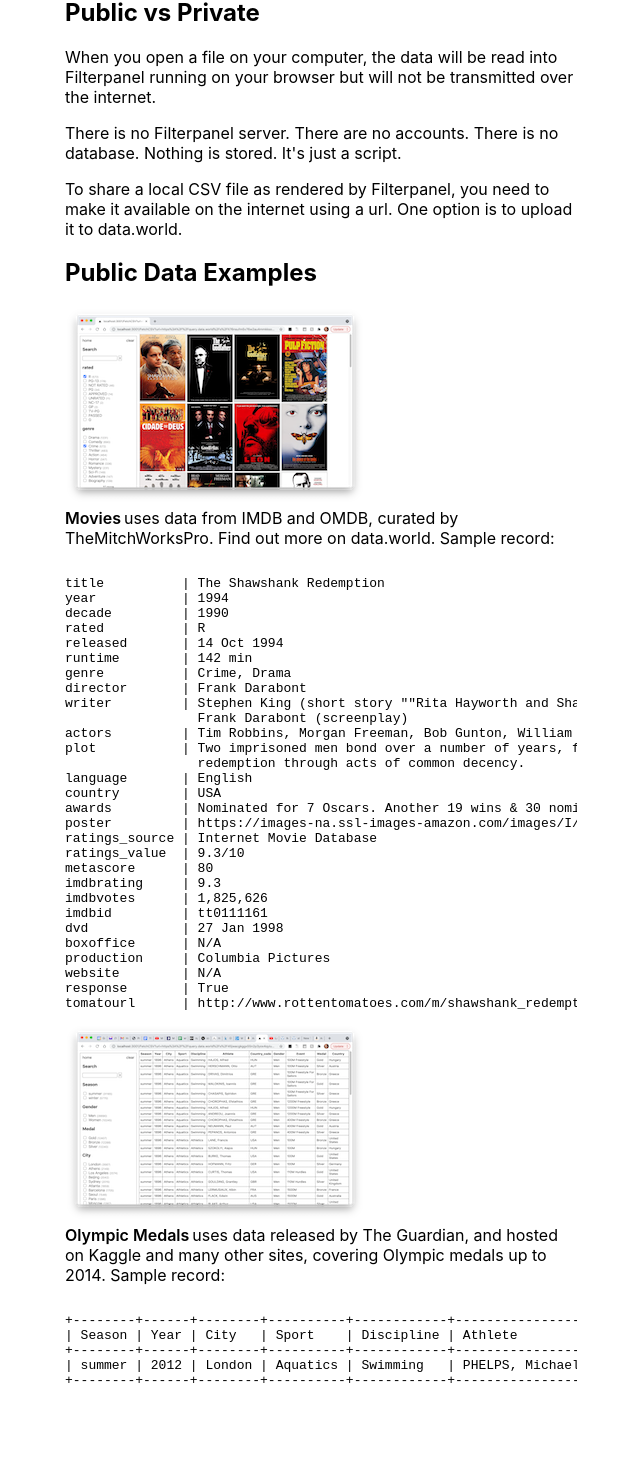
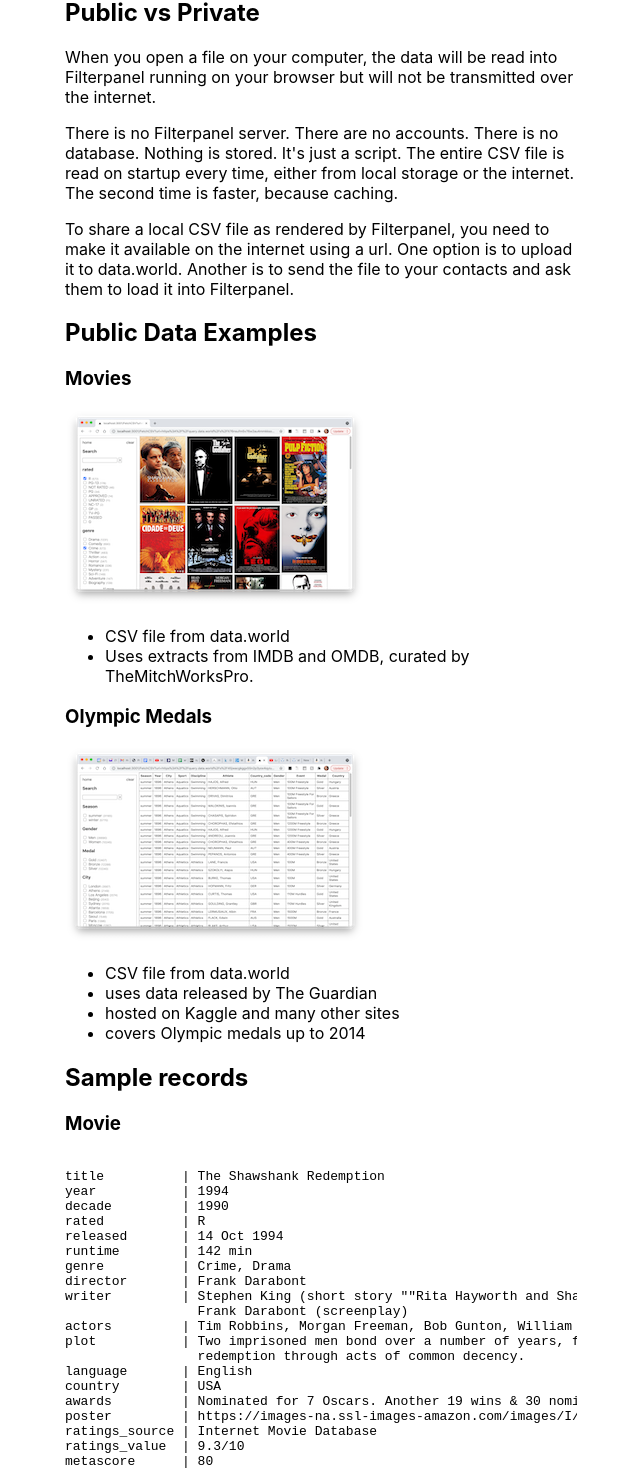
Before and after one commit to johndimm/filterpanel-csv, a Next.js app: page / in a window 1280 px wide. Shown: the part 1280-2750 px from the top of the page, without its empty margins (319-959 px from the left). Before the commit the page ends 2685 px from the top, so only its background shows below. Built offline with nearby package versions, Linux system fonts and the light colour scheme.

Commit message:
Updates to the intro text.

```diff
--- a/src/pages/index.js
+++ b/src/pages/index.js
@@ -111,46 +111,60 @@ function MainPage() {
 				</p>
 				<p>
 					There is no Filterpanel server. There are no accounts. There is no database. Nothing is
-					stored. It's just a script.
+					stored. It's just a script.  The entire CSV file is read on startup every time, either from local storage or the internet.  The second time is faster, because caching.
 				</p>
 				<p>
 					To share a local CSV file as rendered by Filterpanel, you need to make it available on the
-					internet using a url. One option is to upload it to data.world.
+					internet using a url. One option is to upload it to data.world.  Another is to send the file to your contacts and ask them to load it into Filterpanel.
 				</p>
 
 				<h2>Public Data Examples</h2>
 				<div>
+					<h3>Movies</h3>
 					<a href='/FetchCSV?url=https%3A%2F%2Fquery.data.world%2Fs%2Flt76nsufm5v76w2au4mmkksoh6wu6a'>
 						<img src='movies_thumbnail.png' />
 					</a>
 
 					<div>
-						<span className={styles.item_title}>
-							<a href='/FetchCSV?url=https%3A%2F%2Fquery.data.world%2Fs%2Flt76nsufm5v76w2au4mmkksoh6wu6a'>
-								Movies
-							</a>
-						</span>
-						uses data from IMDB and OMDB, curated by TheMitchWorksPro.  Find out more on{' '}
-						<a href='https://data.world/studentoflife/imdb-top-250-lists-and-5000-or-so-data-records'>
-							data.world
-						</a>
-						. Sample record:{' '}<SampleMovie />
+						<ul>
+						<li>CSV file from <a href='https://data.world/studentoflife/imdb-top-250-lists-and-5000-or-so-data-records'>data.world</a>
+						</li>
+
+			            <li>
+						Uses extracts from IMDB and OMDB, curated by TheMitchWorksPro.
+						</li>
+						</ul>
 					</div>
 				</div>
 
 				<div>
+					<h3>Olympic Medals</h3>
 					<a href='/FetchCSV?url=https%3A%2F%2Fquery.data.world%2Fs%2F45jwacgkggx55n2p3yox4qyiug7n6l'>
 						<img src='olympics_thumbnail.png' />
 					</a>
-					<div>
-						<span className={styles.item_title}>
-							<a href='/FetchCSV?url=https%3A%2F%2Fquery.data.world%2Fs%2F45jwacgkggx55n2p3yox4qyiug7n6l'>
-								Olympic Medals
-							</a>
-						</span>
-						uses data released by <a href='https://www.theguardian.com/sport/datablog/2012/jun/25/olympic-medal-winner-list-data#data'>The Guardian</a>, and hosted on <a href='https://www.kaggle.com/the-guardian/olympic-games'>Kaggle</a> and many other sites, covering Olympic medals up to 2014.  Sample record: <SampleOlympic />
-					</div>
+					<ul>
+						<li>CSV file from <a href='https://data.world/johndimm/olympic-medals-1896-to-2014-in-detail'>data.world</a></li>
+						<li>uses data released by <a href='https://www.theguardian.com/sport/datablog/2012/jun/25/olympic-medal-winner-list-data#data'>The Guardian</a></li>
+
+						 <li>hosted on <a href='https://www.kaggle.com/the-guardian/olympic-games'>Kaggle</a> and many other sites</li>
+						 <li>
+						 covers Olympic medals up to 2014
+							 </li>
+					</ul>
 				</div>
+			<h2>Sample records</h2>
+			<h3>Movie</h3>
+			<SampleMovie />
+			<h3>Olympic Medal</h3>
+			<SampleOlympic />
+
+
+			<h2 >Github</h2>
+			<div>
+				Filterpanel: <a href='https://github.com/johndimm/filterpanel'>https://github.com/johndimm/filterpanel</a>
+			<br />
+			    Filterpanel-csv: <a href='https://github.com/johndimm/filterpanel-csv'>https://github.com/johndimm/filterpanel-csv</a>
+			</div>
 			</div>
 		</div>
 	)
--- a/src/pages/index.module.css
+++ b/src/pages/index.module.css
@@ -30,8 +30,3 @@
 	text-align: left;
 	overflow: auto;
 }
-
-.item_title {
-	font-weight: 600;
-	margin-right: 3px;
-}
```
Also changed, not shown: 1 other file (tests, documents, lock files or other folders).
